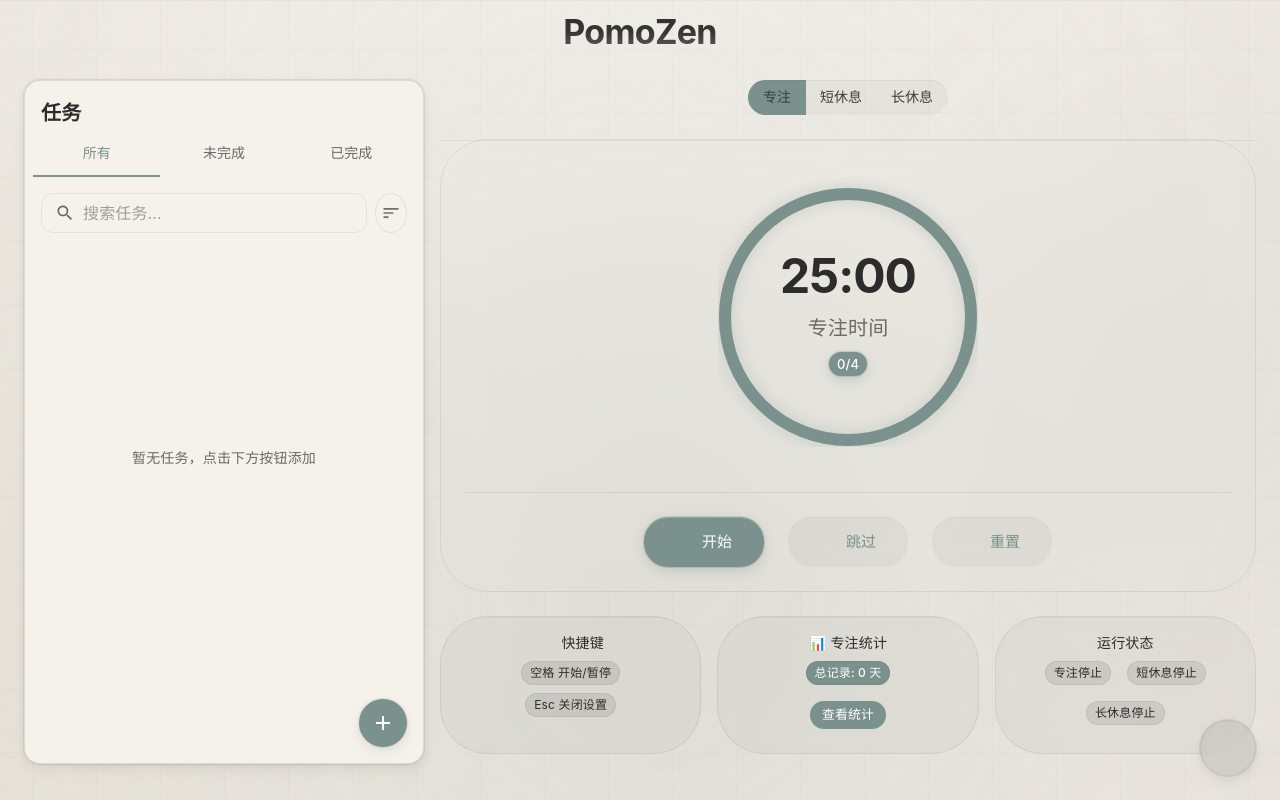
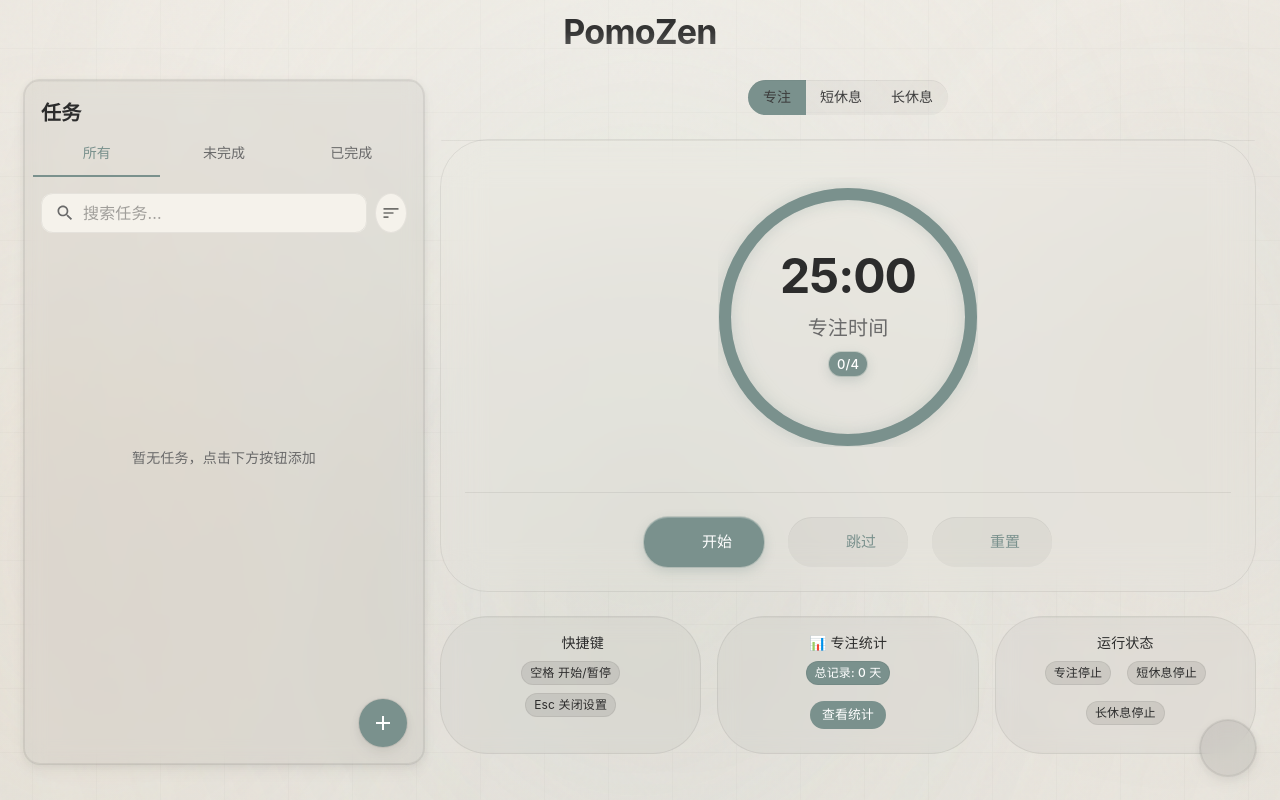
Before and after one commit to CuartPyaw/PomoZen, a React (Vite) app: page / in a window 1280 px wide. Built offline with nearby package versions, Linux system fonts and the light colour scheme; some icons are missing.

Commit message:
refactor(task-panel): use GlassCard component for consistent glassmorphism style

```diff
--- a/src/components/TaskPanel/TaskPanel.tsx
+++ b/src/components/TaskPanel/TaskPanel.tsx
@@ -8,12 +8,12 @@
 import React, { useState, useCallback } from 'react';
 import {
   Box,
-  Card,
   CardContent,
   Tabs,
   Tab,
   Typography,
 } from '@mui/material';
+import { GlassCard } from '../GlassCard';
 import { TaskList } from './TaskList';
 import { TaskDialog } from './TaskDialog';
 import type { Task, TaskViewMode } from '../../types/task';
@@ -106,7 +106,8 @@ export const TaskPanel: React.FC<TaskPanelProps> = ({
   }, []);
 
   return (
-    <Card
+    <GlassCard
+      glassIntensity="medium"
       sx={{
         height: '100%',
         display: 'flex',
@@ -178,6 +179,6 @@ export const TaskPanel: React.FC<TaskPanelProps> = ({
         task={editingTask}
         mode={editingTask ? 'edit' : 'create'}
       />
-    </Card>
+    </GlassCard>
   );
 };
```
